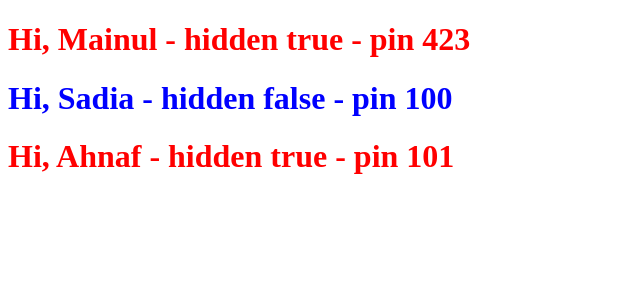
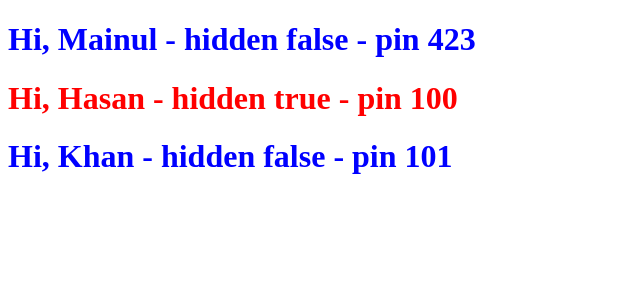
Before and after one commit to TechMainul-dev/first-ng-app, an Angular app: page / in a window 1280 px wide. Shown: the top 300 px of the page, without its empty margins (0-640 px from the left). Built offline with nearby package versions, Linux system fonts and the light colour scheme.

Commit message:
parent to child

```diff
--- a/src/app/app.component.html
+++ b/src/app/app.component.html
@@ -1,4 +1,4 @@
-<app-user-profile userName="Mainul" isHidden="true" pin="423"></app-user-profile>
-<app-user-profile userName="Sadia" isHidden="false" pin="100"></app-user-profile>
-<app-user-profile userName="Ahnaf" isHidden="true" pin="101"></app-user-profile>
+<app-user-profile *ngFor="let u of users" [userName]="u.name" [isHidden]="u.isHidden" [pin]="u.pin">
+</app-user-profile>
+
 <!-- <app-user-profile-2></app-user-profile-2> -->
--- a/src/app/app.component.ts
+++ b/src/app/app.component.ts
@@ -2,14 +2,25 @@ import { Component } from '@angular/core';
 import { RouterOutlet } from '@angular/router';
 import { UserProfileComponent } from './components/user-profile/user-profile.component';
 import { UserProfile2Component } from './components/user-profile-2/user-profile-2.component';
+import { CommonModule } from '@angular/common';
 
 @Component({
   selector: 'app-root',
   standalone: true,
-  imports: [RouterOutlet, UserProfileComponent, UserProfile2Component],
+  imports: [
+    RouterOutlet,
+    UserProfileComponent,
+    UserProfile2Component,
+    CommonModule,
+  ],
   templateUrl: './app.component.html',
   styleUrl: './app.component.css',
 })
 export class AppComponent {
-  title = 'first-ng-app';
+  // title = 'first-ng-app';
+  users = [
+    { name: 'Mainul', isHidden: false, pin: 423 },
+    { name: 'Hasan', isHidden: true, pin: 100 },
+    { name: 'Khan', isHidden: false, pin: 101 },
+  ];
 }
```
